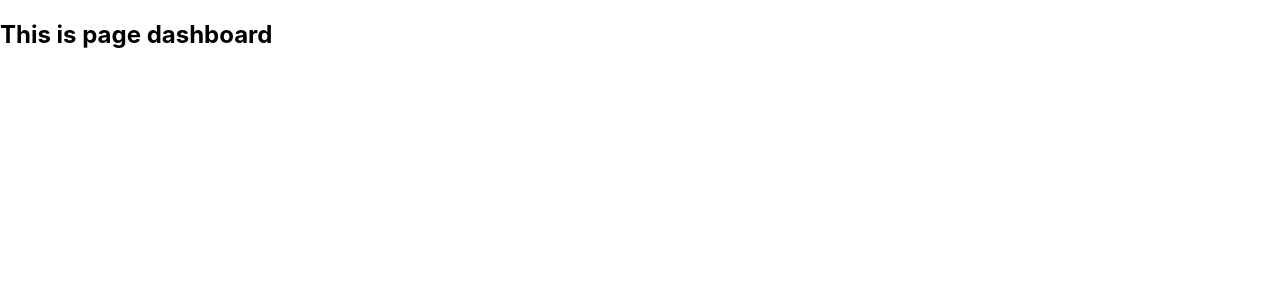
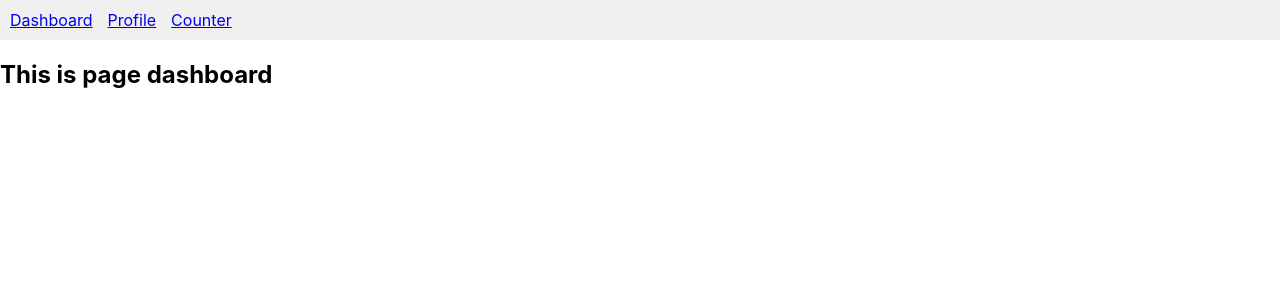
Before and after one commit to Pooja-tech97/react-feature, a React (Create React App) app: page /dashboard in a window 1280 px wide. Shown: the top 300 px of the page. Built offline with nearby package versions, Linux system fonts and the light colour scheme; no server answers; sample sign-in values are in the browser's storage.

Commit message:
provided navbar

```diff
--- /dev/null
+++ b/src/components/Navbar.jsx
@@ -0,0 +1,18 @@
+import React from "react";
+import { Link } from "react-router-dom";
+
+const Navbar = () => {
+  return (
+    <nav style={{ padding: "10px", backgroundColor: "#f0f0f0" }}>
+      <Link to="/dashboard" style={{ marginRight: "15px" }}>
+        Dashboard
+      </Link>
+      <Link to="/profile" style={{ marginRight: "15px" }}>
+        Profile
+      </Link>
+      <Link to="/counter">Counter</Link>
+    </nav>
+  );
+};
+
+export default Navbar;
--- a/src/counter/Counter.jsx
+++ b/src/counter/Counter.jsx
@@ -1,5 +1,6 @@
 import React, { useState, useCallback } from "react";
 import Logger from "./Logger";
+import Navbar from "../components/Navbar";
 
 const Counter = () => {
   const [count, setCount] = useState(0);
@@ -12,6 +13,7 @@ const Counter = () => {
 
   return (
     <div>
+      <Navbar />
       <h2>Count: {count}</h2>
       <button onClick={handleIncrement}>+ Increment</button>
       <Logger onLog={handleLog} />
--- a/src/pages/Dashboard.jsx
+++ b/src/pages/Dashboard.jsx
@@ -1,7 +1,38 @@
 import React from "react";
+import Navbar from "../components/Navbar";
 
 const Dashboard = () => {
-  return <h2>This is page dashboard</h2>;
+  return (
+    <div>
+      <Navbar />
+      <h2>This is page dashboard</h2>
+    </div>
+  );
 };
 
 export default Dashboard;
+
+/*
+import React from "react";
+import { Link } from "react-router-dom";
+
+const Dashboard = () => {
+  return (
+    <div>
+      <h2>This is page dashboard</h2>
+      <nav>
+        <ul>
+          <li>
+            <Link to="/counter">Go to Counter Page</Link>
+          </li>
+          <li>
+            <Link to="/profile">Go to Profile Page</Link>
+          </li>
+        </ul>
+      </nav>
+    </div>
+  );
+};
+
+export default Dashboard;
+*/
--- a/src/pages/Profile.jsx
+++ b/src/pages/Profile.jsx
@@ -1,7 +1,13 @@
 import React from "react";
+import Navbar from "../components/Navbar";
 
 const Profile = () => {
-  return <h2>This is page profile</h2>;
+  return (
+    <div>
+      <Navbar />
+      <h2>This is page profile</h2>
+    </div>
+  );
 };
 
 export default Profile;
```
